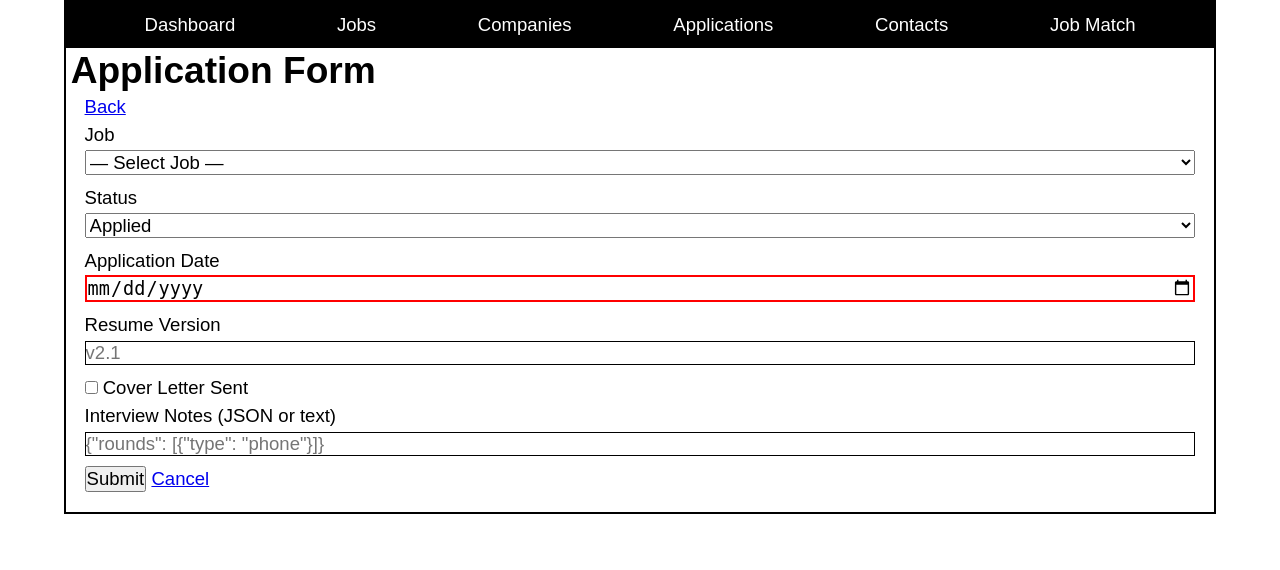
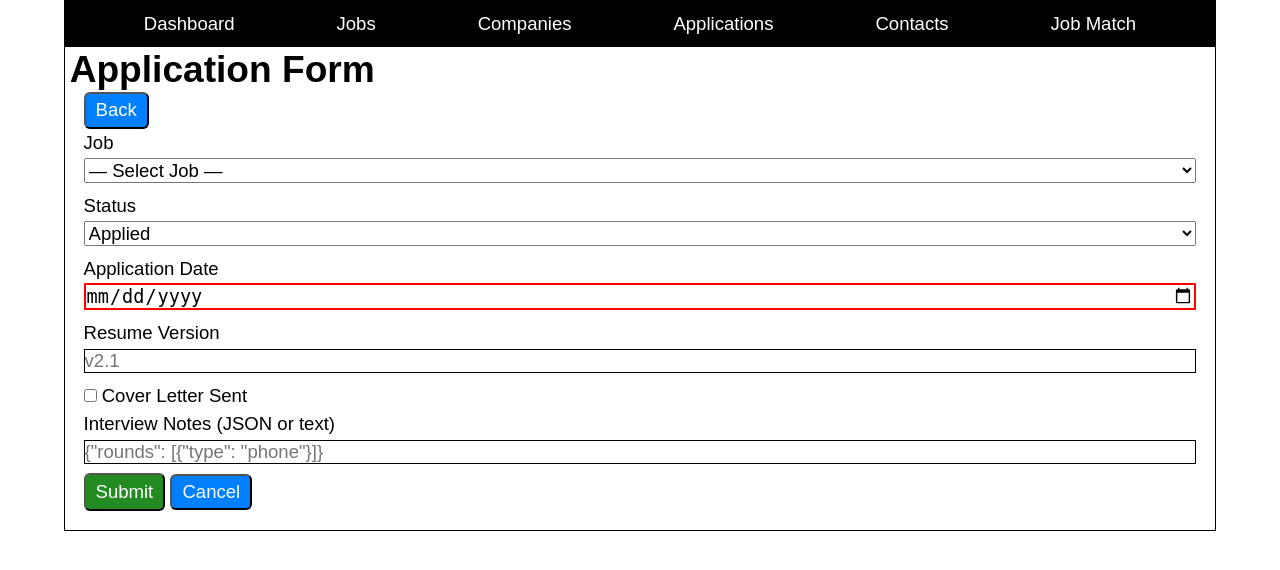
Before and after one commit to PinkJacketKid/job-application-tracker, a Flask app: page /applications/add in a window 1280 px wide. Shown: the top 570 px of the page. Run offline with Flask 3, Linux system fonts and the light colour scheme; data comes from the database, SQL or seed files in the repository.

Commit message:
Added styles for buttons

```diff
--- a/static/style.css
+++ b/static/style.css
@@ -1,6 +1,10 @@
 :root {
     --menu-background-color: black;
     --menu-focus-color: gray;
+    --btn-secondary-color: #0080FF;
+    --btn-secondary-accent: #00FFFF;
+    --btn-danger-color: #F4320B;
+    --btn-danger-accent: #FF5F6D;
 }
 
 * {
@@ -15,7 +19,7 @@ body {
     line-height: 1.5;
     width: 90%;
     margin: auto;
-    border: 2px solid black;
+    border: 1px solid black;
 }
 
 header {
@@ -113,10 +117,50 @@ input:valid {
 
 /* Base button class */
 .btn {
+    display: inline-flex;
+    align-items: center;
+    gap: 6px;
+    padding: 6px 10px;
     cursor: pointer;
+    color: white;
+    background-color: blue;
+    /*font-weight: 600;*/
+    border-radius: 6px;
+    text-decoration: none;
+    /*border: 1px solid transparent;*/
+    /*width: 6em;
+    text-align: center;*/
+    &:hover {
+        color: black;
+        background-color: white;
+    }
 }
 
-/* Add the other button stylings later */
+.btn-primary {
+    background-color: forestgreen;
+    &:hover {
+        background-color: lightgreen;
+    }
+}
+
+.btn-secondary {
+    background-color: var(--btn-secondary-color);
+    border-width: 2px;
+    border-style: outset;
+    border-color: buttonborder;
+    padding: 2.5px 10px;
+
+    &:hover {
+        background-color: var(--btn-secondary-accent);
+    }
+}
+
+.btn-danger {
+    background-color: var(--btn-danger-color);
+    &:hover {
+        background-color: var(--btn-danger-accent);
+    }
+}
 
 /* Modal stylings */
 .modal-overlay {
```
